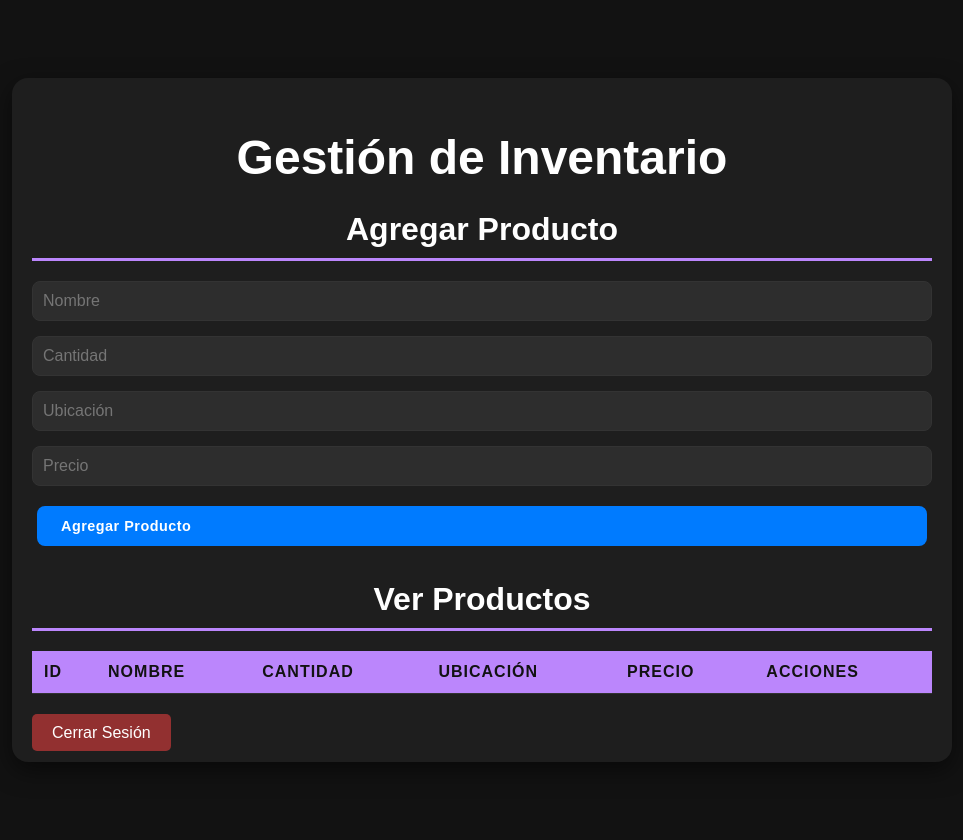
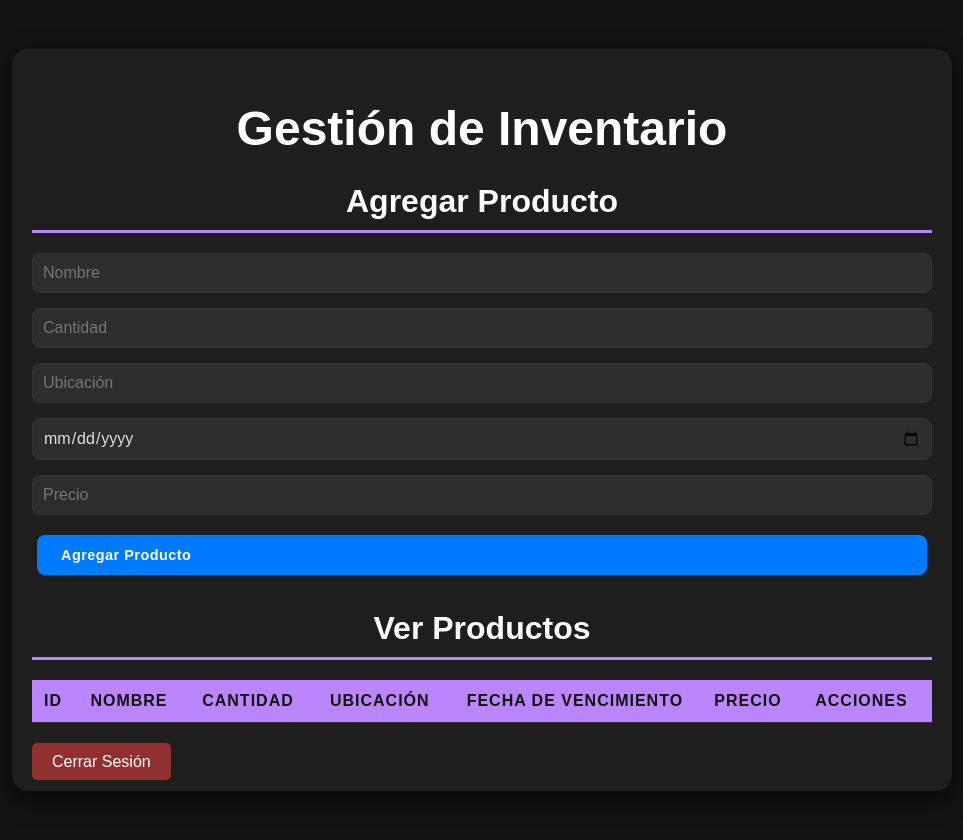
Before and after one commit to Nicolukazzz/proyecto-nelson, a Flask app: page / in a window 1280 px wide. Shown: the whole page, without its empty margins (158-1121 px from the left). Run offline with Flask 3, Linux system fonts and the light colour scheme; a user stored in the database is signed in; lists and menus that the app fills with data are empty.

Commit message:
Added fecha de vencimiento

```diff
--- a/main.py
+++ b/main.py
@@ -36,8 +36,9 @@ def add_producto():
     nombre = request.form['nombre']
     cantidad = request.form['cantidad']
     ubicacion = request.form['ubicacion']
+    fecha_de_vencimiento = request.form['fecha_de_vencimiento']
     precio = request.form['precio']
-    productos[producto_id] = {'nombre': nombre, 'cantidad': cantidad, 'ubicacion': ubicacion, 'precio': precio}
+    productos[producto_id] = {'nombre': nombre, 'cantidad': cantidad, 'ubicacion': ubicacion, 'fecha_de_vencimiento': fecha_de_vencimiento ,'precio': precio}
     producto_id += 1
     return redirect(url_for('index'))
 
@@ -48,6 +49,7 @@ def edit_producto(id):
         productos[id]['nombre'] = request.form['nombre']
         productos[id]['cantidad'] = request.form['cantidad']
         productos[id]['ubicacion'] = request.form['ubicacion']
+        productos[id]['fecha_de_vencimiento'] = request.form['fecha_de_vencimiento']
         productos[id]['precio'] = request.form['precio']
         return redirect(url_for('index'))
     return render_template('edit.html', id=id, producto=productos[id])
--- a/templates/edit.html
+++ b/templates/edit.html
@@ -17,6 +17,7 @@
             <input type="text" name="nombre" value="{{ producto.nombre }}" placeholder="Nombre" required>
             <input type="number" name="cantidad" value="{{ producto.cantidad }}" placeholder="Cantidad" required>
             <input type="text" name="ubicacion" value="{{ producto.ubicacion }}" placeholder="Ubicación" required>
+            <input type="date" name="fecha_de_vencimiento" value="{{ producto.fecha_de_vencimiento }}" placeholder="Fecha de Vencimiento" required>
             <input type="number" name="precio" value="{{ producto.precio }}" placeholder="Precio" step="0.01" required>
             <button type="submit">
                 <i class="fas fa-save"></i> Guardar Cambios
--- a/templates/index.html
+++ b/templates/index.html
@@ -16,6 +16,7 @@
                 <input type="text" name="nombre" placeholder="Nombre" required>
                 <input type="number" name="cantidad" placeholder="Cantidad" required>
                 <input type="text" name="ubicacion" placeholder="Ubicación" required>
+                <input type="date" name="fecha_de_vencimiento" placeholder="Fecha de Vencimiento" required>
                 <input type="number" name="precio" placeholder="Precio" step="0.01" required>
                 <button type="submit" style="background-color: #007bff; color: white;">Agregar Producto</button>
             </form>
@@ -29,6 +30,7 @@
                         <th>Nombre</th>
                         <th>Cantidad</th>
                         <th>Ubicación</th>
+                        <th>Fecha de Vencimiento</th>
                         <th>Precio</th>
                         <th>Acciones</th>
                     </tr>
@@ -40,6 +42,7 @@
                         <td>{{ producto.nombre }}</td>
                         <td>{{ producto.cantidad }}</td>
                         <td>{{ producto.ubicacion }}</td>
+                        <td>{{ producto.fecha_de_vencimiento }}</td>
                         <td>{{ producto.precio }}</td>
                         <td>
                             <a  href="{{ url_for('edit_producto', id=id) }}" class="edit">Editar</a>
```
